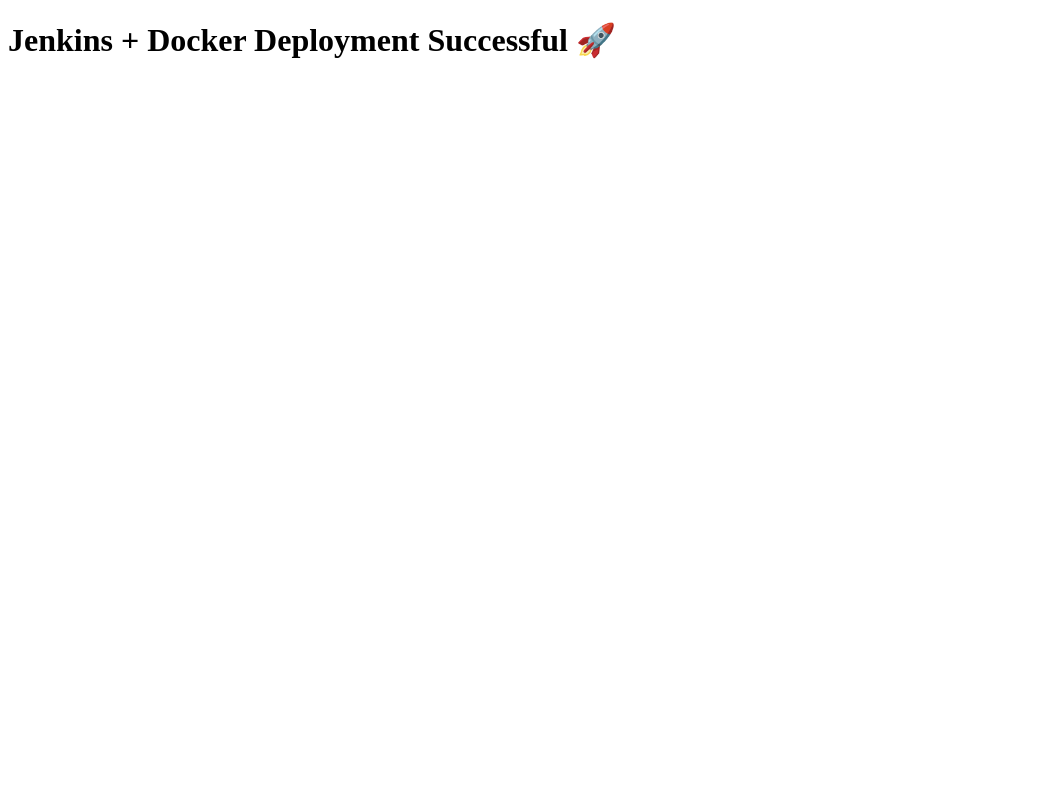
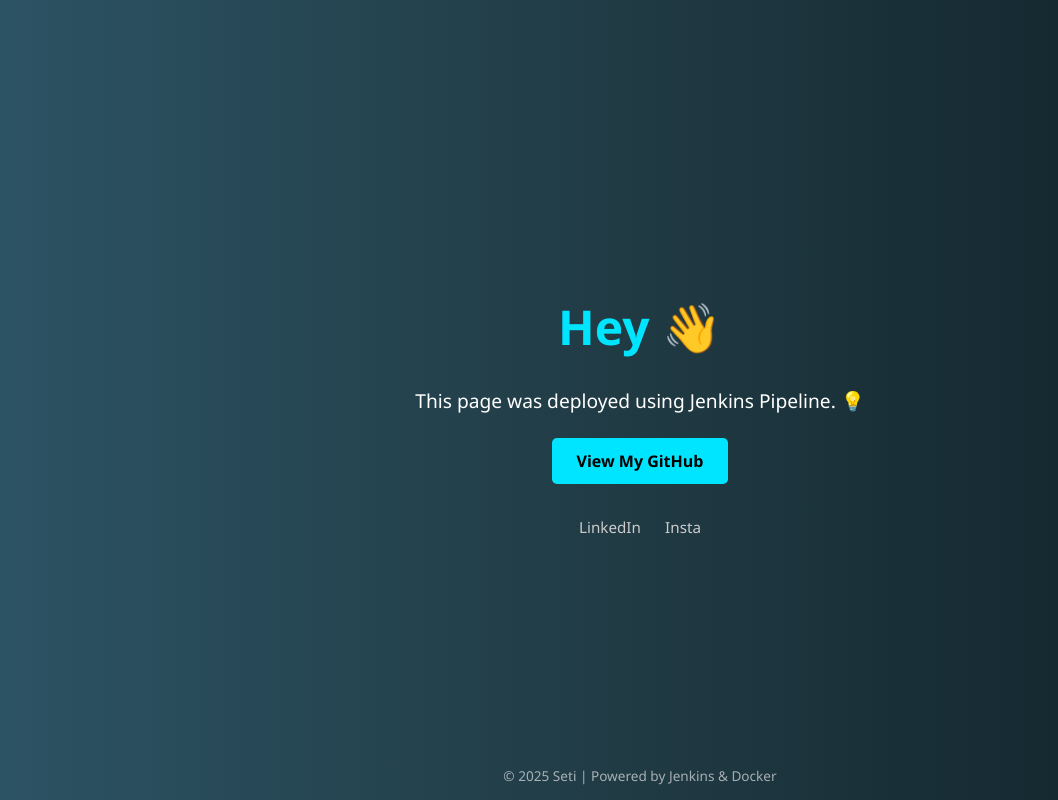
Before and after one commit to Sandesh032/simple-website, a plain HTML site: page simple-website/index.html in a window 1280 px wide. Shown: the whole page, without its empty margins (0-1058 px from the left). Drawn offline with Linux system fonts and the light colour scheme.

Commit message:
updated website

```diff
--- a/simple-website/index.html
+++ b/simple-website/index.html
@@ -1,9 +1,85 @@
 <!DOCTYPE html>
-<html>
+<html lang="en">
 <head>
-  <title>Hello from Jenkins!</title>
+  <meta charset="UTF-8" />
+  <meta name="viewport" content="width=device-width, initial-scale=1.0" />
+  <title>Seti | DevOps Enthusiast</title>
+  <style>
+    * {
+      box-sizing: border-box;
+    }
+
+    body {
+      margin: 0;
+      font-family: 'Segoe UI', Tahoma, Geneva, Verdana, sans-serif;
+      background: #0f2027;
+      background: linear-gradient(to right, #2c5364, #203a43, #0f2027);
+      color: #fff;
+      display: flex;
+      flex-direction: column;
+      align-items: center;
+      justify-content: center;
+      height: 100vh;
+      text-align: center;
+      padding: 0 20px;
+    }
+
+    h1 {
+      font-size: 3rem;
+      margin-bottom: 0.5rem;
+      color: #00e5ff;
+    }
+
+    p {
+      font-size: 1.2rem;
+      max-width: 600px;
+      margin-bottom: 1.5rem;
+    }
+
+    a.button {
+      text-decoration: none;
+      padding: 12px 25px;
+      background: #00e5ff;
+      color: #000;
+      border-radius: 5px;
+      font-weight: bold;
+      transition: background 0.3s;
+    }
+
+    a.button:hover {
+      background: #00b8d4;
+    }
+
+    .links {
+      margin-top: 2rem;
+    }
+
+    .links a {
+      color: #ccc;
+      margin: 0 10px;
+      text-decoration: none;
+      font-size: 0.95rem;
+    }
+
+    footer {
+      position: absolute;
+      bottom: 15px;
+      font-size: 0.85rem;
+      opacity: 0.6;
+    }
+  </style>
 </head>
 <body>
-  <h1>Jenkins + Docker Deployment Successful 🚀</h1>
+  <h1>Hey 👋</h1>
+  <p>This page was deployed using Jenkins Pipeline. 💡</p>
+
+  <a href="https://github.com/Sandesh032" target="_blank" class="button">View My GitHub</a>
+
+  <div class="links">
+    <a href="https://www.linkedin.com/in/sandesh032/">LinkedIn</a>
+    <a href="https://www.instagram.com/sandeshpandey.101/">Insta</a>
+  </div>
+
+  <footer>© 2025 Seti | Powered by Jenkins & Docker</footer>
 </body>
 </html>
```
